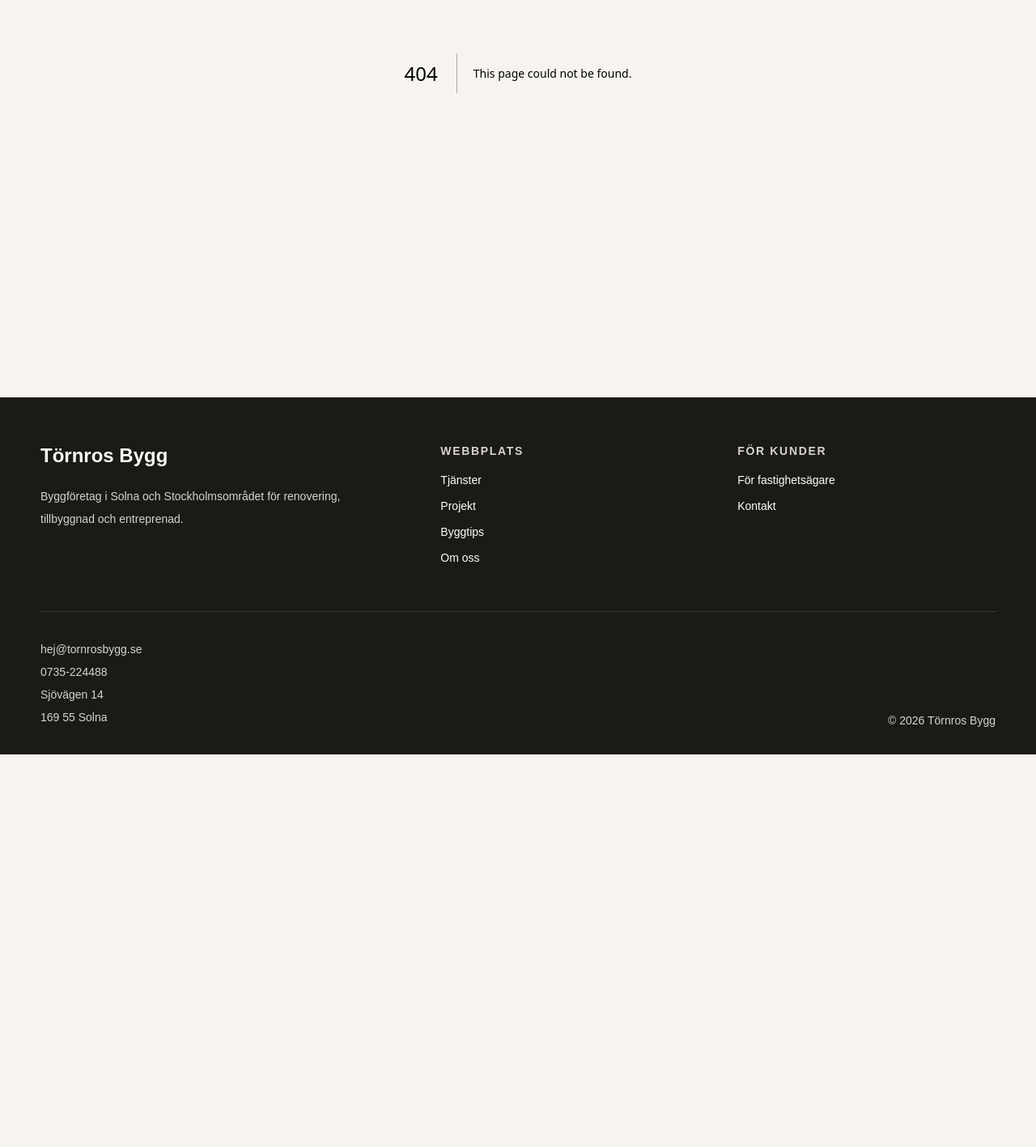
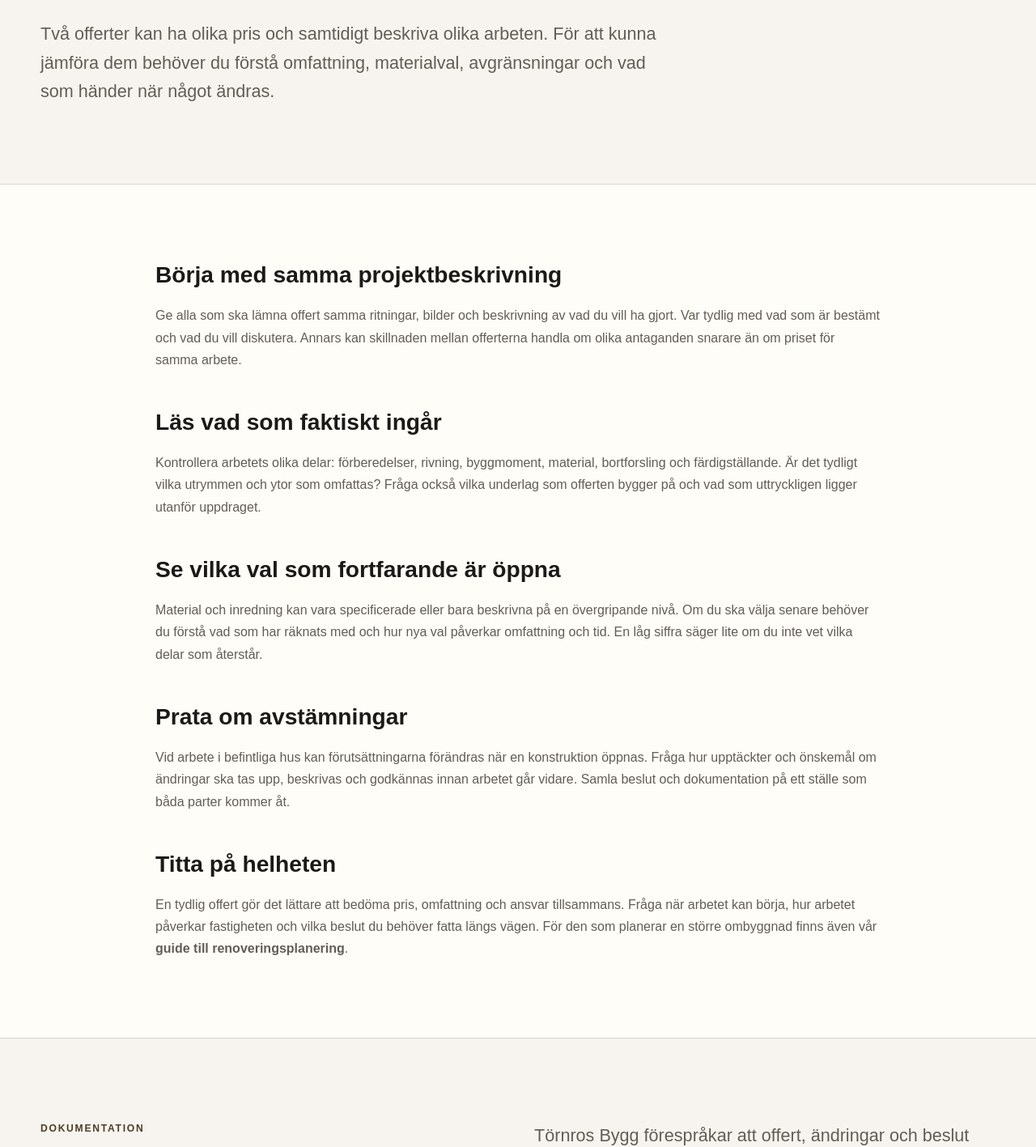
Before and after one commit to tornrosdaniel-cell/tornrosbygg-web, a Next.js app: page /byggtips/jamfora-bygg-offerter in a window 1280 px wide. Before the commit this address had no page. Shown: the part 391-1808 px from the top of the page at 81% size. Before the commit the page ends 1323 px from the top, so only its background shows below. Built offline with nearby package versions, Linux system fonts and the light colour scheme.

Commit message:
Add guide jamfora-bygg-offerter

```diff
--- /dev/null
+++ b/src/app/byggtips/jamfora-bygg-offerter/page.tsx
@@ -0,0 +1,27 @@
+import type { Metadata } from "next";
+import Link from "next/link";
+
+export const metadata: Metadata = {
+  title: "Jämföra byggofferter: vad ingår? | Törnros Bygg",
+  description: "Frågor att ställa när du jämför byggofferter. Se efter vad som ingår, vilka val som återstår och hur ändringar ska stämmas av.",
+  alternates: { canonical: "/byggtips/jamfora-bygg-offerter/" },
+};
+
+export default function OfferterGuide() {
+  return (
+    <main>
+      <article>
+        <header className="container py-16 md:py-24"><div className="max-w-4xl"><Link href="/byggtips/" className="eyebrow underline underline-offset-4">Byggtips / Offert</Link><h1 className="heading-xl mt-6">Jämför byggofferter med rätt frågor</h1><p className="body-lg mt-8 max-w-3xl">Två offerter kan ha olika pris och samtidigt beskriva olika arbeten. För att kunna jämföra dem behöver du förstå omfattning, materialval, avgränsningar och vad som händer när något ändras.</p></div></header>
+        <div className="border-y border-[var(--color-border)] bg-[var(--color-surface)]"><div className="container max-w-4xl space-y-12 py-16 md:py-24">
+          <section><h2 className="heading-md">Börja med samma projektbeskrivning</h2><p className="body-copy mt-5">Ge alla som ska lämna offert samma ritningar, bilder och beskrivning av vad du vill ha gjort. Var tydlig med vad som är bestämt och vad du vill diskutera. Annars kan skillnaden mellan offerterna handla om olika antaganden snarare än om priset för samma arbete.</p></section>
+          <section><h2 className="heading-md">Läs vad som faktiskt ingår</h2><p className="body-copy mt-5">Kontrollera arbetets olika delar: förberedelser, rivning, byggmoment, material, bortforsling och färdigställande. Är det tydligt vilka utrymmen och ytor som omfattas? Fråga också vilka underlag som offerten bygger på och vad som uttryckligen ligger utanför uppdraget.</p></section>
+          <section><h2 className="heading-md">Se vilka val som fortfarande är öppna</h2><p className="body-copy mt-5">Material och inredning kan vara specificerade eller bara beskrivna på en övergripande nivå. Om du ska välja senare behöver du förstå vad som har räknats med och hur nya val påverkar omfattning och tid. En låg siffra säger lite om du inte vet vilka delar som återstår.</p></section>
+          <section><h2 className="heading-md">Prata om avstämningar</h2><p className="body-copy mt-5">Vid arbete i befintliga hus kan förutsättningarna förändras när en konstruktion öppnas. Fråga hur upptäckter och önskemål om ändringar ska tas upp, beskrivas och godkännas innan arbetet går vidare. Samla beslut och dokumentation på ett ställe som båda parter kommer åt.</p></section>
+          <section><h2 className="heading-md">Titta på helheten</h2><p className="body-copy mt-5">En tydlig offert gör det lättare att bedöma pris, omfattning och ansvar tillsammans. Fråga när arbetet kan börja, hur arbetet påverkar fastigheten och vilka beslut du behöver fatta längs vägen. För den som planerar en större ombyggnad finns även vår <Link href="/byggtips/planera-renovering/" className="font-bold text-[var(--color-accent-dark)] underline">guide till renoveringsplanering</Link>.</p></section>
+        </div></div>
+      </article>
+      <section className="section"><div className="container grid gap-10 lg:grid-cols-2"><div><p className="eyebrow mb-4">Dokumentation</p><h2 className="heading-lg">Håll reda på besluten</h2></div><div><p className="body-lg">Törnros Bygg förespråkar att offert, ändringar och beslut dokumenteras under arbetet. Daniel Törnros står även bakom <a href="https://hantverkshjalpen.nu/" className="font-bold text-[var(--color-accent-dark)] underline underline-offset-4">Hantverkshjälpen.nu</a>, en separat plattform för att samla kommunikationen i byggprojekt. Du väljer själv hur du vill dokumentera ditt projekt.</p></div></div></section>
+      <section className="section pt-0"><div className="container"><div className="surface grid gap-8 p-8 md:p-12 lg:grid-cols-[1fr_auto] lg:items-center"><div><h2 className="heading-lg">Vill du beskriva ditt projekt?</h2><p className="body-lg mt-5">Hör av dig med dina underlag och frågor om arbetets omfattning.</p></div><Link href="/kontakt" className="button button-primary">Kontakta oss</Link></div></div></section>
+    </main>
+  );
+}
```
